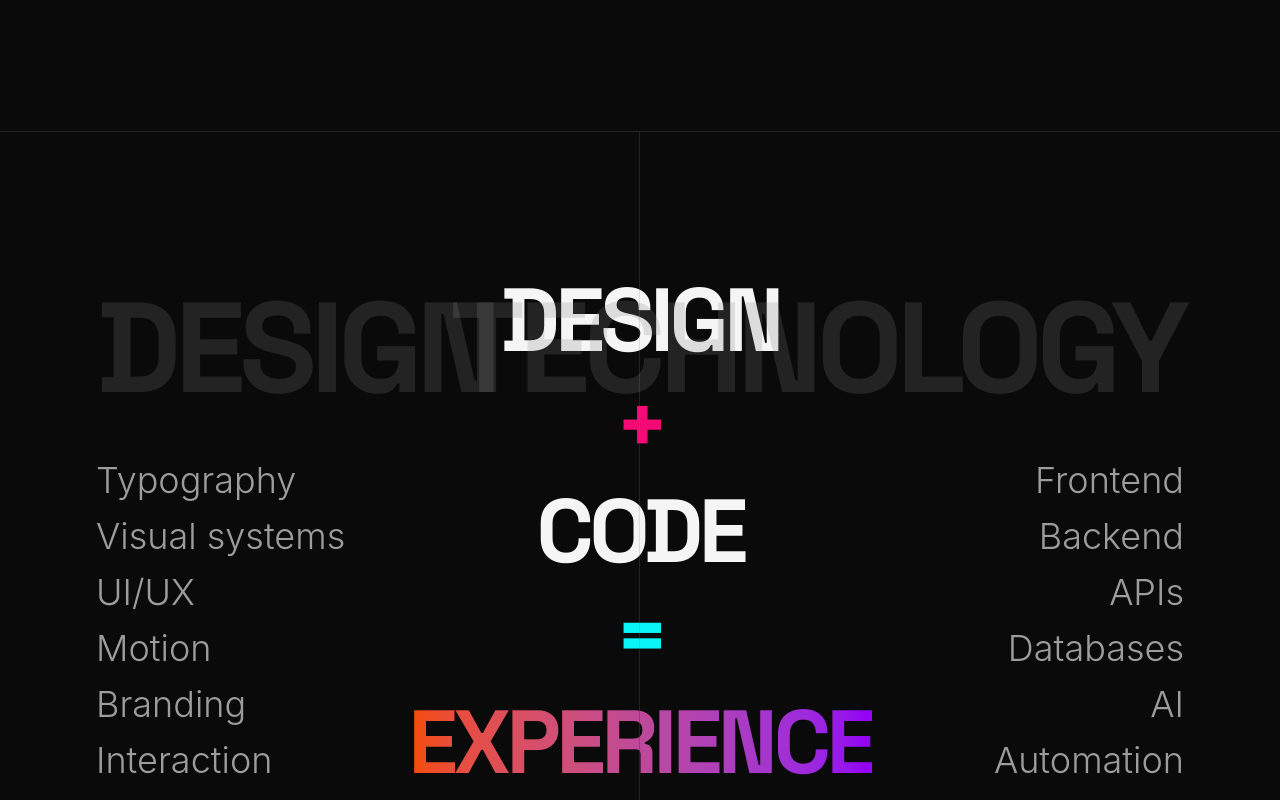
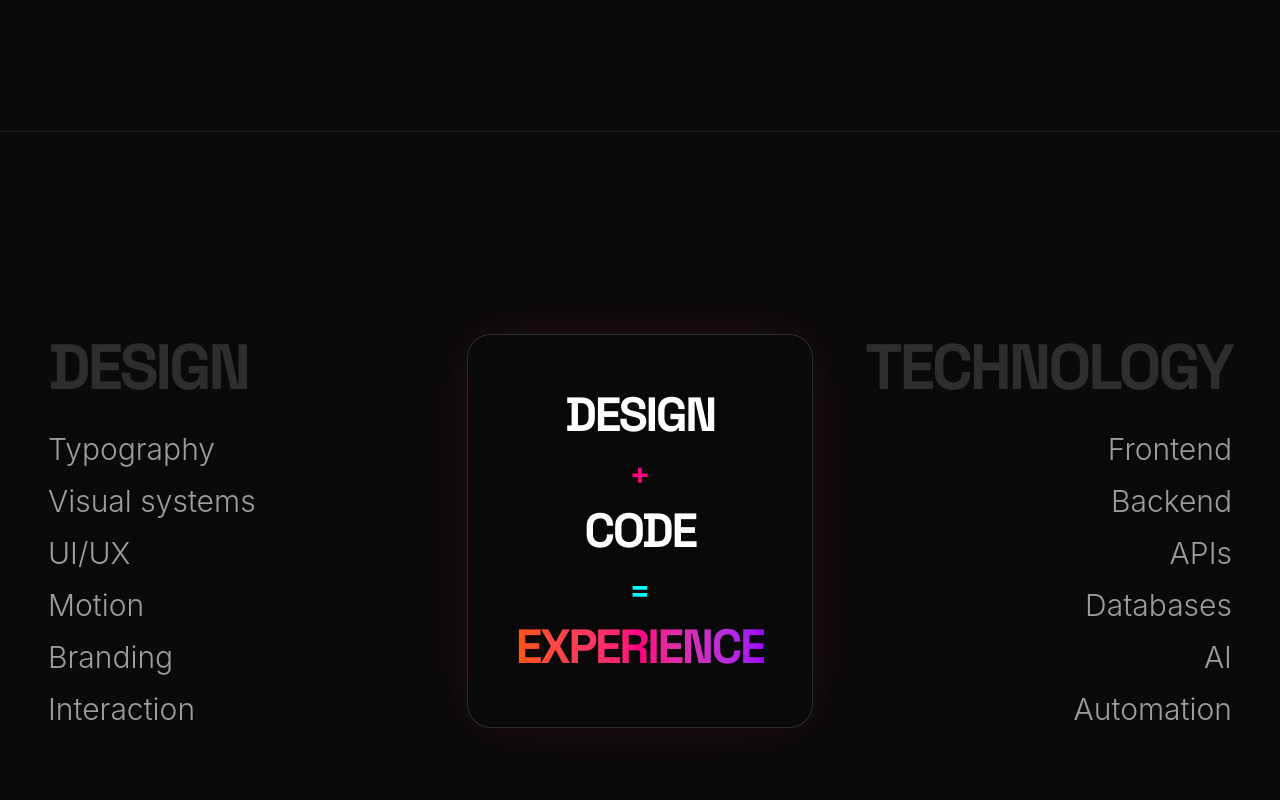
Before and after one commit to mohdwaaiz16/MW-ZAWION, a React (Vite) app: page / in a window 1280 px wide. Shown: the part 7880-8680 px from the top of the page. Built offline with nearby package versions, Linux system fonts and the light colour scheme.

Commit message:
fix(home): redesign Section 10 DESIGN x TECHNOLOGY layout and eliminate blend-mode collision

```diff
--- a/src/pages/Home.tsx
+++ b/src/pages/Home.tsx
@@ -311,47 +311,67 @@ export default function Home() {
       </section>
 
       {/* 10 DESIGN x TECHNOLOGY */}
-      <section className="min-h-screen flex flex-col bg-mw-black relative">
-        <div className="flex flex-col md:flex-row flex-1">
-          <div className="w-full md:w-1/2 border-b md:border-b-0 md:border-r border-white/10 p-6 sm:p-12 md:p-24 flex flex-col justify-center">
-            <h2 className="font-display text-4xl sm:text-6xl md:text-[8rem] font-bold uppercase tracking-tighter text-white/10 mb-8 sm:mb-12">DESIGN</h2>
-            <ul className="flex flex-col gap-3 sm:gap-4 text-xl sm:text-2xl md:text-4xl font-light text-white/60">
-              <li>Typography</li>
-              <li>Visual systems</li>
-              <li>UI/UX</li>
-              <li>Motion</li>
-              <li>Branding</li>
-              <li>Interaction</li>
+      <section className="min-h-screen flex flex-col justify-center bg-mw-black relative overflow-hidden py-24 sm:py-32 border-b border-white/10">
+        <div className="max-w-7xl mx-auto w-full px-4 sm:px-6 md:px-12 flex flex-col md:flex-row items-center justify-between relative">
+
+          {/* Architectural Vertical Divider Line for desktop */}
+          <div className="hidden md:block absolute left-1/2 top-0 bottom-0 w-px bg-white/10 -translate-x-1/2 pointer-events-none" />
+
+          {/* Left Column: DESIGN */}
+          <div className="w-full md:w-5/12 flex flex-col justify-center mb-12 md:mb-0 relative z-10">
+            <h2 className="font-display text-4xl sm:text-5xl md:text-[clamp(2.5rem,5vw,5.5rem)] font-bold uppercase tracking-tighter text-white/15 mb-6 sm:mb-8 leading-none">
+              DESIGN
+            </h2>
+            <ul className="flex flex-col gap-3 sm:gap-4 text-xl sm:text-2xl md:text-3xl font-light text-white/60">
+              {['Typography', 'Visual systems', 'UI/UX', 'Motion', 'Branding', 'Interaction'].map((item) => (
+                <li key={item} className="hover:text-white hover:translate-x-2 transition-all duration-300 cursor-default">
+                  {item}
+                </li>
+              ))}
             </ul>
           </div>
-          <div className="w-full md:w-1/2 p-6 sm:p-12 md:p-24 flex flex-col justify-center items-start md:items-end text-left md:text-right">
-            <h2 className="font-display text-4xl sm:text-6xl md:text-[8rem] font-bold uppercase tracking-tighter text-white/10 mb-8 sm:mb-12">TECHNOLOGY</h2>
-            <ul className="flex flex-col gap-3 sm:gap-4 text-xl sm:text-2xl md:text-4xl font-light text-white/60">
-              <li>Frontend</li>
-              <li>Backend</li>
-              <li>APIs</li>
-              <li>Databases</li>
-              <li>AI</li>
-              <li>Automation</li>
+
+          {/* Center Equation: Framed Focal Point */}
+          <div className="w-full md:w-auto my-8 md:my-0 flex items-center justify-center relative z-20 shrink-0">
+            <motion.div
+              initial={{ opacity: 0, scale: 0.9 }}
+              whileInView={{ opacity: 1, scale: 1 }}
+              viewport={{ once: true }}
+              transition={{ duration: 0.8, ease: [0.16, 1, 0.3, 1] }}
+              className="bg-mw-black/95 border border-white/15 backdrop-blur-2xl px-8 sm:px-12 py-10 sm:py-14 rounded-3xl shadow-[0_0_60px_-15px_rgba(255,42,133,0.18)] flex flex-col items-center leading-none text-center hover:border-white/30 transition-all duration-500"
+            >
+              <div className="font-display text-3xl sm:text-4xl md:text-5xl font-bold uppercase tracking-tighter text-white">
+                DESIGN
+              </div>
+              <div className="text-mw-pink my-3 sm:my-4 text-2xl sm:text-3xl font-bold select-none">
+                +
+              </div>
+              <div className="font-display text-3xl sm:text-4xl md:text-5xl font-bold uppercase tracking-tighter text-white">
+                CODE
+              </div>
+              <div className="text-mw-cyan my-3 sm:my-4 text-2xl sm:text-3xl font-bold select-none">
+                =
+              </div>
+              <div className="font-display text-3xl sm:text-4xl md:text-5xl font-bold uppercase tracking-tighter text-transparent bg-clip-text bg-gradient-to-r from-mw-orange via-mw-pink to-mw-purple">
+                EXPERIENCE
+              </div>
+            </motion.div>
+          </div>
+
+          {/* Right Column: TECHNOLOGY */}
+          <div className="w-full md:w-5/12 flex flex-col justify-center items-start md:items-end text-left md:text-right relative z-10 mt-12 md:mt-0">
+            <h2 className="font-display text-4xl sm:text-5xl md:text-[clamp(2.5rem,5vw,5.5rem)] font-bold uppercase tracking-tighter text-white/15 mb-6 sm:mb-8 leading-none">
+              TECHNOLOGY
+            </h2>
+            <ul className="flex flex-col gap-3 sm:gap-4 text-xl sm:text-2xl md:text-3xl font-light text-white/60">
+              {['Frontend', 'Backend', 'APIs', 'Databases', 'AI', 'Automation'].map((item) => (
+                <li key={item} className="hover:text-white md:hover:-translate-x-2 hover:translate-x-2 transition-all duration-300 cursor-default">
+                  {item}
+                </li>
+              ))}
             </ul>
           </div>
-        </div>
 
-        {/* Center Equation */}
-        <div className="absolute inset-0 pointer-events-none flex items-center justify-center mix-blend-difference px-4">
-          <motion.div
-            initial={{ opacity: 0, scale: 0.5 }}
-            whileInView={{ opacity: 1, scale: 1 }}
-            viewport={{ once: true }}
-            transition={{ duration: 1, delay: 0.5 }}
-            className="font-display text-[clamp(1.75rem,7vw,6rem)] font-bold uppercase tracking-tighter text-white flex flex-col items-center leading-none text-center"
-          >
-            <div>DESIGN</div>
-            <div className="text-mw-pink my-2 sm:my-4">+</div>
-            <div>CODE</div>
-            <div className="text-mw-cyan my-2 sm:my-4">=</div>
-            <div className="text-transparent bg-clip-text bg-gradient-to-r from-mw-orange to-mw-purple">EXPERIENCE</div>
-          </motion.div>
         </div>
       </section>
 
```
